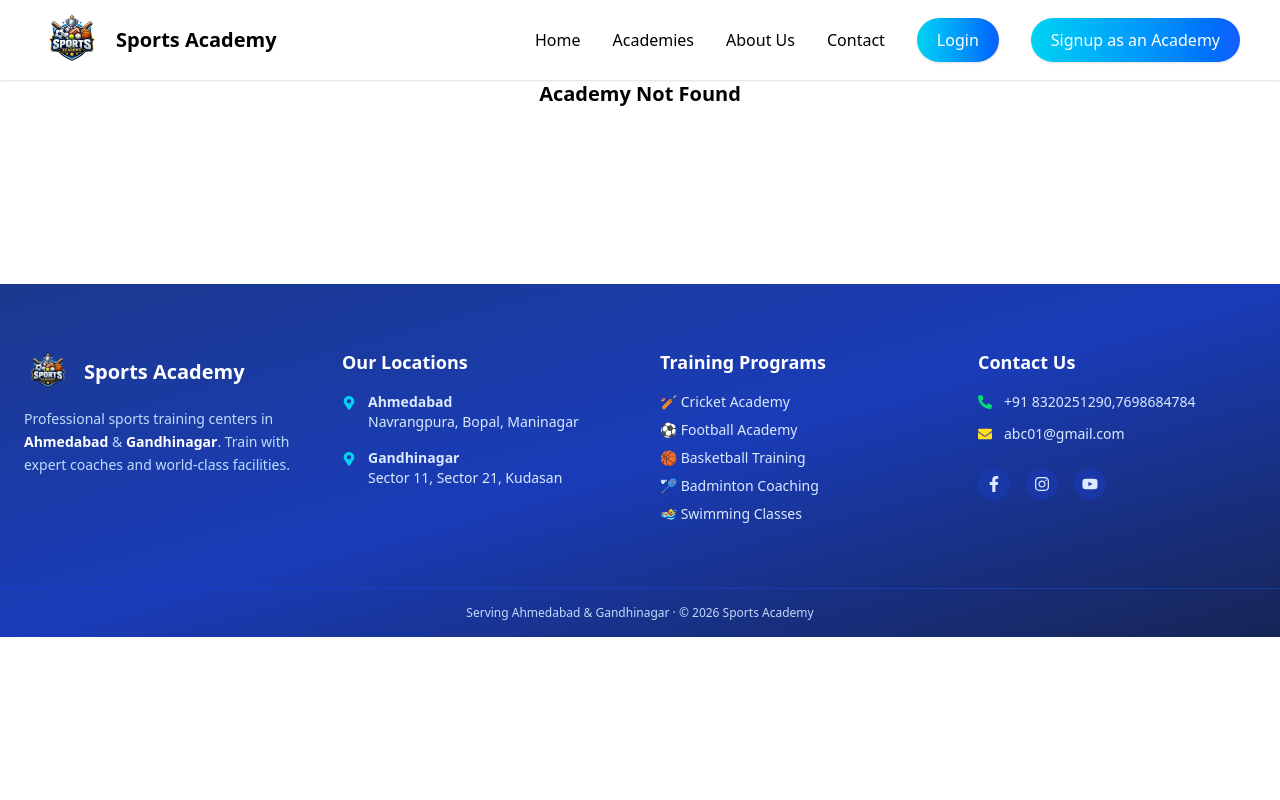
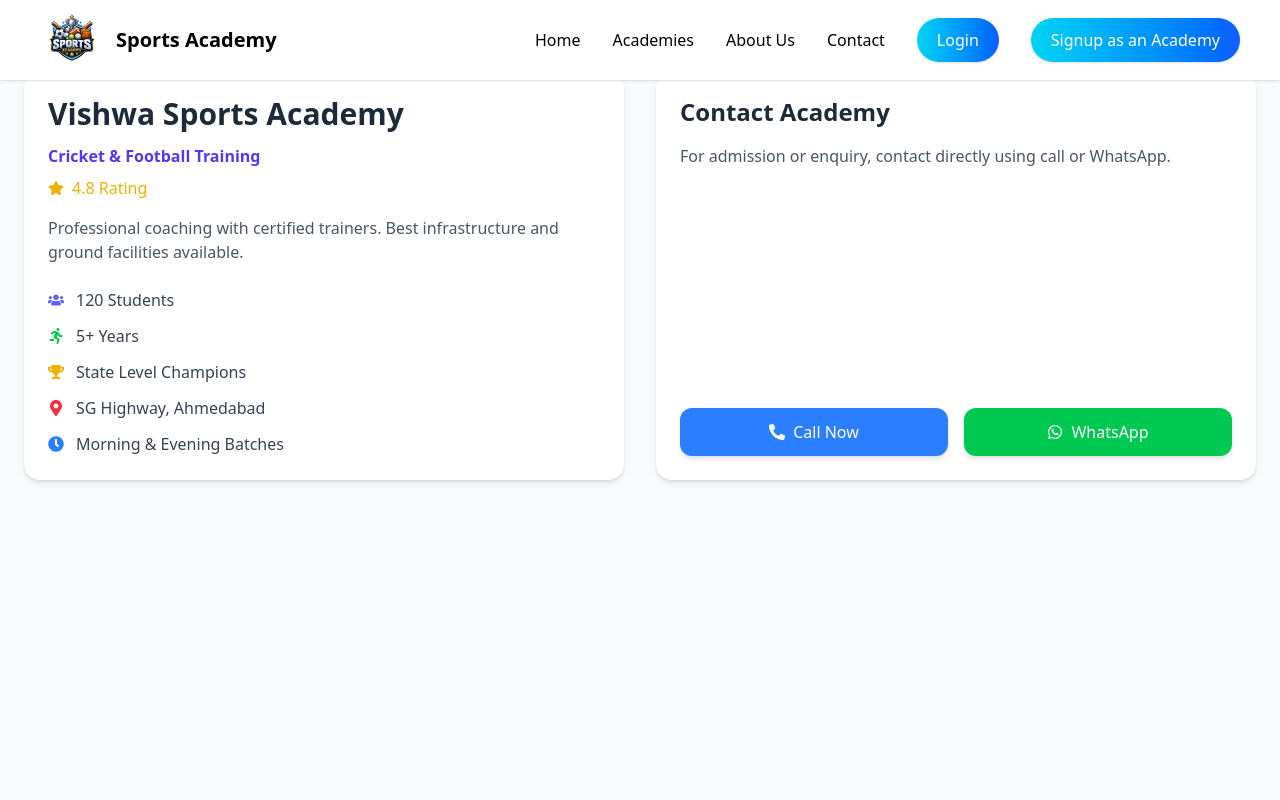
Before and after one commit to vishwanayak17/Sports-Website, a React (Vite) app in the folder sports-app/: page /academy/1 in a window 1280 px wide. Shown: the top 800 px of the page. Built offline with nearby package versions, Linux system fonts and the light colour scheme.

Commit message:
Updated all small things

```diff
--- a/sports-app/src/Components/AcademiesDetails/AcademiesDetails.jsx
+++ b/sports-app/src/Components/AcademiesDetails/AcademiesDetails.jsx
@@ -1,241 +1,135 @@
 import React from "react";
-
 import {
   FaPhoneAlt,
-  FaEnvelope,
+  FaWhatsapp,
   FaMapMarkerAlt,
   FaClock,
-  FaShareAlt,
   FaUsers,
   FaRunning,
   FaTrophy,
   FaStar,
   FaArrowLeft,
 } from "react-icons/fa";
-import { useParams, useNavigate } from "react-router-dom";
-import academiesFullData from "../../Data/academiesFullData";
 
-function AcademiesDetails() {
-  const { id } = useParams();
-  const navigate = useNavigate();
-
-const academy = academiesFullData.find(
-  (item) => item.id === id
-);
-
-
-
-  if (!academy)
-    return (
-      <div className="text-center py-20 text-xl font-semibold">
-        Academy Not Found
-      </div>
-    );
+const AcademyDetails = () => {
+  // 🔹 Example academy data (tum API ya props se bhi le sakti ho)
+  const academy = {
+    name: "Vishwa Sports Academy",
+    sport: "Cricket & Football Training",
+    rating: 4.8,
+    students: 120,
+    experience: "5+ Years",
+    achievements: "State Level Champions",
+    address: "SG Highway, Ahmedabad",
+    time: "Morning & Evening Batches",
+    phone: "+919876543210",
+    description:
+      "Professional coaching with certified trainers. Best infrastructure and ground facilities available.",
+  };
 
   return (
-    <section className="py-10 bg-gray-50 min-h-screen">
-      <div className="max-w-7xl mx-auto px-6 grid grid-cols-1 lg:grid-cols-3 gap-10">
+    <div className="min-h-screen bg-gray-50 p-6">
+
+      {/* 🔙 Back Button */}
+      <button
+        onClick={() => window.history.back()}
+        className="flex items-center gap-2 text-indigo-600 font-medium mb-6 hover:underline"
+      >
+        <FaArrowLeft />
+        Back
+      </button>
+
+      <div className="grid md:grid-cols-2 gap-8">
 
         {/* ================= LEFT SECTION ================= */}
-        <div className="lg:col-span-2 space-y-8">
+        <div className="bg-white p-6 rounded-2xl shadow-md">
+          <h1 className="text-3xl font-bold text-gray-800 mb-3">
+            {academy.name}
+          </h1>
 
-          {/* BACK BUTTON */}
-          <button
-            onClick={() => navigate("/academis")}
-            className="flex items-center gap-2 text-gray-700 font-medium mb-4 hover:text-blue-600"
-          >
-            <FaArrowLeft /> Back to Academies
-          </button>
+          <p className="text-indigo-600 font-semibold mb-2">
+            {academy.sport}
+          </p>
 
-          {/* HERO / INTRO */}
-          <div className="bg-white shadow-md rounded-2xl p-6 hover:shadow-xl transition">
-            <h1 className="text-3xl font-bold text-gray-800">
-              {academy.name}
-            </h1>
-            <p className="text-gray-500 mt-2">
-              {academy.description}
-            </p>
-            <div className="flex items-center gap-2 mt-3 text-sm">
-              <FaStar className="text-yellow-400" />
-              <span className="font-medium">
-                {academy.rating} Rating
-              </span>
-            </div>
+          <div className="flex items-center gap-2 text-yellow-500 mb-4">
+            <FaStar />
+            <span className="font-medium">{academy.rating} Rating</span>
           </div>
 
-          {/* ACHIEVEMENTS */}
-          <div className="grid grid-cols-1 md:grid-cols-3 gap-4">
-            <div className="shadow-md rounded-xl p-4 text-center bg-white hover:shadow-xl transition">
-              <FaTrophy className="mx-auto text-cyan-600 mb-2" />
-              <p className="font-semibold">
-                {academy.achievements.players}
-              </p>
-              <p className="text-sm text-gray-500">
-                State Level Players
-              </p>
+          <p className="text-gray-600 mb-6">{academy.description}</p>
+
+          <div className="space-y-3 text-gray-700">
+
+            <div className="flex items-center gap-3">
+              <FaUsers className="text-indigo-500" />
+              {academy.students} Students
             </div>
 
-            <div className="shadow-md rounded-xl p-4 text-center bg-white hover:shadow-xl transition">
-              <FaUsers className="mx-auto text-cyan-600 mb-2" />
-              <p className="font-semibold">
-                {academy.achievements.students}
-              </p>
-              <p className="text-sm text-gray-500">
-                Students Trained
-              </p>
+            <div className="flex items-center gap-3">
+              <FaRunning className="text-green-500" />
+              {academy.experience}
             </div>
 
-            <div className="shadow-md rounded-xl p-4 text-center bg-white hover:shadow-xl transition">
-              <FaRunning className="mx-auto text-cyan-600 mb-2" />
-              <p className="font-semibold">
-                {academy.achievements.experience}
-              </p>
-              <p className="text-sm text-gray-500">
-                Years Experience
-              </p>
-            </div>
-          </div>
-
-          {/* DETAILS CARD */}
-          <div className="bg-white shadow-md rounded-2xl p-6 space-y-5 hover:shadow-xl transition">
-
-            {/* CONTACT INFO */}
-            <div className="grid md:grid-cols-3 gap-4">
-              <div className="shadow-md rounded-xl p-3 flex gap-2 items-center text-sm bg-white hover:shadow-lg transition">
-                <FaPhoneAlt className="text-cyan-600" />
-                {academy.phone}
-              </div>
-
-              <div className="shadow-md rounded-xl p-3 flex gap-2 items-center text-sm bg-white hover:shadow-lg transition">
-                <FaEnvelope className="text-cyan-600" />
-                {academy.email}
-              </div>
-
-              <div className="shadow-md rounded-xl p-3 flex gap-2 items-center text-sm bg-white hover:shadow-lg transition">
-                <FaClock className="text-cyan-600" />
-                {academy.timing}
-              </div>
+            <div className="flex items-center gap-3">
+              <FaTrophy className="text-yellow-500" />
+              {academy.achievements}
             </div>
 
-            {/* ADDRESS */}
-            <div className="shadow-md rounded-xl p-3 flex gap-2 items-center text-sm bg-white hover:shadow-lg transition">
-              <FaMapMarkerAlt className="text-cyan-600" />
+            <div className="flex items-center gap-3">
+              <FaMapMarkerAlt className="text-red-500" />
               {academy.address}
             </div>
 
-            {/* SPORTS OFFERED */}
-            <div>
-              <h2 className="text-lg font-semibold mb-2">
-                Sports Offered
-              </h2>
-              <div className="flex flex-wrap gap-2">
-                {academy.sports.map((sport, i) => (
-                  <span
-                    key={i}
-                    className="px-3 py-1 shadow-md rounded-full text-sm bg-white hover:shadow-lg transition"
-                  >
-                    {sport}
-                  </span>
-                ))}
-              </div>
+            <div className="flex items-center gap-3">
+              <FaClock className="text-blue-500" />
+              {academy.time}
             </div>
 
-            {/* FACILITIES */}
-            <div>
-              <h2 className="text-lg font-semibold mb-2">
-                Facilities
-              </h2>
-              <ul className="text-sm text-gray-600 space-y-1">
-                {academy.facilities.map((f, i) => (
-                  <li key={i}>• {f}</li>
-                ))}
-              </ul>
-            </div>
-
-            {/* WHO CAN JOIN */}
-            <div className="shadow-md rounded-xl p-3 text-sm bg-white hover:shadow-lg transition">
-              <h2 className="font-semibold mb-1">
-                Who Can Join?
-              </h2>
-              Boys & Girls | Age: 8 – 25 Years | Beginner to Advanced
-            </div>
-          </div>
-
-          {/* GALLERY */}
-          <div className="bg-white shadow-md rounded-2xl p-4 hover:shadow-xl transition">
-            <h2 className="text-lg font-semibold mb-3">
-              Training Moments
-            </h2>
-            <div className="grid grid-cols-2 md:grid-cols-3 gap-2">
-              {academy.gallery.map((img, i) => (
-                <img
-                  key={i}
-                  src={img}
-                  alt="gallery"
-                  className="rounded-xl w-full h-32 object-cover"
-                />
-              ))}
-            </div>
           </div>
         </div>
 
         {/* ================= RIGHT SECTION ================= */}
-        <div>
-          <div className="sticky top-20 bg-white shadow-xl rounded-2xl p-6 space-y-4">
+        <div className="bg-white p-6 rounded-2xl shadow-md flex flex-col justify-between">
 
-            <h3 className="font-semibold text-lg text-gray-800">
+          <div>
+            <h2 className="text-2xl font-semibold mb-4 text-gray-800">
               Contact Academy
-            </h3>
+            </h2>
 
+            <p className="text-gray-600 mb-6">
+              For admission or enquiry, contact directly using call or WhatsApp.
+            </p>
+          </div>
+
+          {/* 📞 + 💬 BUTTONS */}
+          <div className="flex gap-4">
+
+            {/* CALL */}
             <a
               href={`tel:${academy.phone}`}
-              className="flex items-center justify-center gap-2 bg-green-500 hover:bg-green-600 text-white py-2 rounded-lg transition"
+              className="flex items-center justify-center gap-2 bg-blue-500 hover:bg-blue-600 text-white px-5 py-3 rounded-xl shadow-md transition w-full"
             >
               <FaPhoneAlt />
               Call Now
             </a>
 
+            {/* WHATSAPP */}
             <a
-              href={`sms:${academy.phone}`}
-              className="flex items-center justify-center gap-2 bg-indigo-500 hover:bg-indigo-600 text-white py-2 rounded-lg transition"
+              href={`https://wa.me/${academy.phone.replace("+", "")}`}
+              target="_blank"
+              rel="noopener noreferrer"
+              className="flex items-center justify-center gap-2 bg-green-500 hover:bg-green-600 text-white px-5 py-3 rounded-xl shadow-md transition w-full"
             >
-              <FaEnvelope />
-              Send SMS
+              <FaWhatsapp />
+              WhatsApp
             </a>
 
-            <iframe
-              className="w-full h-40 rounded-xl border"
-              loading="lazy"
-              src={`https://www.google.com/maps?q=${encodeURIComponent(
-                academy.address
-              )}&output=embed`}
-              title="Academy Map"
-            ></iframe>
+          </div>
 
-            <button
-              onClick={() => {
-                if (navigator.share) {
-                  navigator.share({
-                    title: academy.name,
-                    text: `Check out ${academy.name} on our Sports Portal`,
-                    url: window.location.href,
-                  });
-                } else {
-                  alert("Sharing not supported on this browser");
-                }
-              }}
-              className="flex items-center justify-center gap-2 w-full py-2 shadow-md rounded-lg hover:bg-gray-100 transition"
-            >
-              <FaShareAlt />
-              Share Academy
-            </button>
+        </div>
+      </div>
+    </div>
+  );
+};
 
-          </div>
-        </div>
-
-      </div>
-    </section>
-  );
-}
-
-export default AcademiesDetails;
+export default AcademyDetails;
--- a/sports-app/src/Components/Game/Game.jsx
+++ b/sports-app/src/Components/Game/Game.jsx
@@ -50,7 +50,7 @@ function Game() {
               className="w-full sm:w-1/2 lg:w-1/3 px-4 flex-shrink-0"
             >
               <div
-                onClick={() => navigate(`/academies?sport=${game.name}`)}
+                onClick={() => navigate(`/academis?sport=${game.name}`)}
                 className={`
                   h-[240px]
                   rounded-3xl
```
Also changed, not shown: sports-app/src/Components/Academies/Academies.jsx (+2 -12 lines), 1 other file (tests, documents, lock files or other folders).
